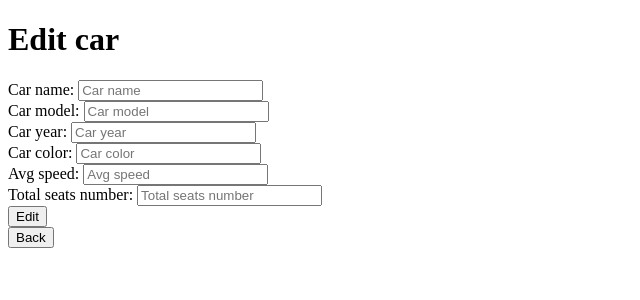
After one commit to reeeade/Trips, a Flask app: template templates/edit_car.html in a window 1280 px wide. The commit adds this page. Shown: the top 300 px of the page, without its empty margins (0-640 px from the left). Run offline with Flask 3, Linux system fonts and the light colour scheme; the template is opened without the code that fills it, so the values that code supplies are empty.

Commit message:
Driver can add trips, edit their car, search by city and date

```diff
--- a/app.py
+++ b/app.py
@@ -1,4 +1,5 @@
 import datetime
+import random
 
 from flask import Flask, render_template, request, session, redirect, url_for
 from sqlalchemy import select
@@ -101,7 +102,33 @@ def edit_user():
     user.phone_number = phone_number
     user.birthday = birthday
     database.db_session.commit()
-    return render_template('edit_user.html', user=user)
+    message = 'User updated successfully'
+    return render_template('edit_user.html', user=user, message=message)
+
+
+@app.route('/edit_car', methods=['GET', 'POST'])
+def edit_car():
+    current_username = session['username']
+    database.init_db()
+    user = database.db_session.query(models.User).filter_by(username=current_username).first()
+    car = database.db_session.query(models.Cars).filter_by(user_id=user.id).first()
+    if request.method == 'GET':
+        return render_template('edit_car.html', user=user, car=car)
+    car_name = request.form.get('car_name')
+    car_model = request.form.get('car_model')
+    car_year = request.form.get('car_year')
+    car_color = request.form.get('car_color')
+    avg_speed = request.form.get('avg_speed')
+    total_seats = request.form.get('total_seats')
+    car.car_name = car_name
+    car.car_model = car_model
+    car.car_year = car_year
+    car.car_color = car_color
+    car.avg_speed = avg_speed
+    car.number_of_seats = total_seats
+    database.db_session.commit()
+    message = 'Car updated successfully'
+    return render_template('edit_user.html', user=user, message=message)
 
 
 @app.route('/edit_password', methods=['GET', 'POST'])
@@ -147,26 +174,70 @@ def all_find_travels():
     from_city_alias = aliased(models.Cities)
     to_city_alias = aliased(models.Cities)
 
-    travel = (database.db_session.query(models.Travels, from_city_alias, to_city_alias, models.User)
-              .join(from_city_alias, from_city_alias.id == models.Travels.from_city)
-              .join(to_city_alias, to_city_alias.id == models.Travels.to_city)
-              .join(models.User, models.User.id == models.Travels.driver_id))
+    travel_query = (database.db_session.query(models.Travels, from_city_alias, to_city_alias, models.User, models.Cars)
+                    .join(from_city_alias, from_city_alias.id == models.Travels.from_city)
+                    .join(to_city_alias, to_city_alias.id == models.Travels.to_city)
+                    .join(models.User, models.User.id == models.Travels.driver_id)
+                    .join(models.Cars, models.Cars.id == models.Travels.car_id))
 
     from_city = request.args.get('from_city')
     to_city = request.args.get('to_city')
     date = request.args.get('date')
+    message = int(request.args.get('message'))
 
+    if message == 1:
+        message = 'Trip added successfully'
     if from_city:
-        from_city_id = database.db_session.query(models.Cities.id).filter_by(city_name=from_city).first()[0]
-        travel = travel.filter(models.Travels.from_city == from_city_id)
+        travel_query = travel_query.filter(models.Travels.from_city == from_city)
     if to_city:
-        to_city_id = database.db_session.query(models.Cities.id).filter_by(city_name=to_city).first()[0]
-        travel = travel.filter(models.Travels.to_city == to_city_id)
+        travel_query = travel_query.filter(models.Travels.to_city == to_city)
     if date:
-        travel = travel.filter(models.Travels.date == date)
-    travel = travel.all()
-    travel = [travel[0] for travel in travel]
-    return render_template('all_find_travels.html', travels=travel)
+        travel_query = travel_query.filter(models.Travels.date == date)
+    trips = travel_query.all()
+
+    travels_data = []
+    for travel in trips:
+        travel_time = travel[0].distance / travel[4].avg_speed
+        travel_data = {'travel_time': travel_time}
+        for obj in travel:
+            if hasattr(obj, 'to_dict'):
+                obj_dict = obj.to_dict()
+                for key, value in obj_dict.items():
+                    if key in travel_data:
+                        travel_data[f"{obj.__class__.__name__}_{key}"] = value
+                    else:
+                        travel_data[key] = value
+        travels_data.append(travel_data)
+
+    return render_template('all_find_travels.html', travels=travels_data, message=message)
+
+
+@app.route('/new_trip', methods=['GET', 'POST'])
+def new_trip():
+    current_username = session.get('username')
+    user = database.db_session.query(models.User).filter_by(username=current_username).first()
+    car = database.db_session.query(models.Cars).filter_by(user_id=user.id).first()
+    database.init_db()
+    from_cities = database.db_session.query(models.Cities).all()
+    to_cities = database.db_session.query(models.Cities).all()
+    random.shuffle(from_cities)
+    random.shuffle(to_cities)
+    if request.method == 'GET':
+        return render_template('new_trip.html', from_cities=from_cities, to_cities=to_cities)
+    from_city = request.form.get('from_city')
+    to_city = request.form.get('to_city')
+    date = request.form.get('date')
+    distance = request.form.get('distance')
+    price = request.form.get('price')
+    description = request.form.get('description')
+    driver_id = user.id
+    car_id = car.id
+    travel = models.Travels(from_city=from_city, to_city=to_city, date=date, price=price, driver_id=driver_id,
+                            car_id=car_id, description=description, distance=distance)
+    database.db_session.add(travel)
+    database.db_session.commit()
+    message = 1
+    return redirect(url_for('all_find_travels', from_city=from_city, to_city=to_city, date=date, message=message))
 
 
 if __name__ == '__main__':
--- /dev/null
+++ b/templates/edit_car.html
@@ -0,0 +1,38 @@
+<!DOCTYPE html>
+<html lang="en">
+<head>
+    <meta charset="UTF-8">
+    <title>Edit car</title>
+</head>
+<body>
+    <h1>Edit car</h1>
+    {% if message %}
+    <p style="color: forestgreen">{{message}}</p>
+    {% endif %}
+    <form action="/edit_car" method="post">
+        <input type="hidden" value="{{ user.id }}" name="user_id">
+        <label for="car_name">Car name:</label>
+        <input type="text" name="car_name" id="car_name" placeholder="Car name" required value="{{ car.car_name }}">
+        <br>
+        <label for="car_model">Car model:</label>
+        <input type="text" name="car_model" id="car_model" placeholder="Car model" required value="{{ car.car_model }}">
+        <br>
+        <label for="car_year">Car year:</label>
+        <input type="text" name="car_year" id="car_year" placeholder="Car year" required value="{{ car.car_year }}">
+        <br>
+        <label for="car_color">Car color:</label>
+        <input type="text" name="car_color" id="car_color" placeholder="Car color" required value="{{ car.car_color }}">
+        <br>
+        <label for="avg_speed">Avg speed:</label>
+        <input type="number" name="avg_speed" id="avg_speed" placeholder="Avg speed" required value="{{ car.avg_speed }}">
+        <br>
+        <label for="total_number_of_seats">Total seats number:</label>
+        <input type="number" name="total_seats" id="total_seats" placeholder="Total seats number" required value="{{ car.total_number_of_seats }}">
+        <br>
+        <input type="submit" value="Edit">
+    </form>
+    <form method="get" action="/edit_user">
+        <input type="submit" value="Back">
+    </form>
+</body>
+</html>
--- a/templates/edit_user.html
+++ b/templates/edit_user.html
@@ -33,5 +33,10 @@
     <form method="get" action="/edit_password">
         <input type="submit" value="Edit password">
     </form>
+    {% if user.status == 1 %}
+    <form method="get" action="/edit_car">
+        <input type="submit" value="Your car">
+    </form>
+    {% endif %}
 </body>
 </html>
```
Also changed, not shown: models.py (+80 -3 lines), templates/all_find_travels.html (+10 -2 lines), templates/new_trip.html (added, +40 -0 lines), templates/travels.html (+8 -2 lines).
